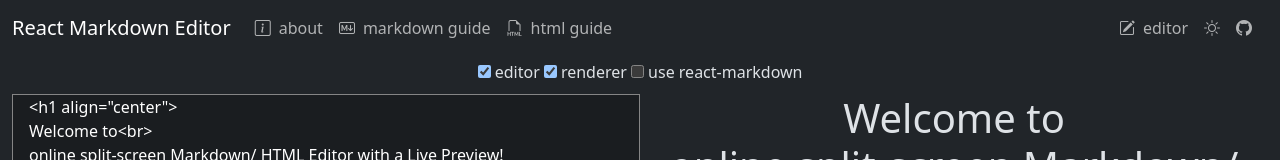
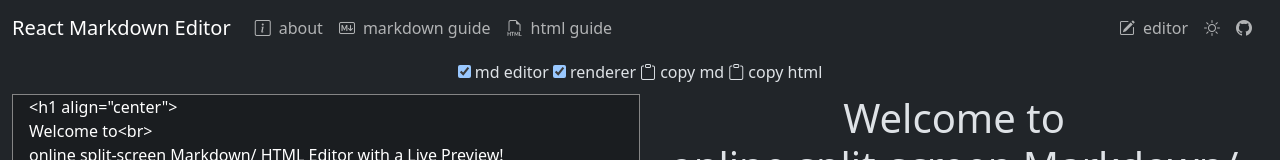
Before and after one commit to vadimgierko/markdown-text-editor, a Next.js app: page / in a window 1280 px wide. Shown: the top 160 px of the page. Built offline with nearby package versions, Linux system fonts and the light colour scheme.

Commit message:
enable copying markdown and html to clipboard

```diff
--- a/src/components/MarkdownEditor/index.js
+++ b/src/components/MarkdownEditor/index.js
@@ -1,6 +1,7 @@
 import { useEffect, useState } from "react";
 import {
 	getMarkdownFromLocalStorage,
+	prerenderSanitizeHtml,
 	saveMarkdownInStorage,
 } from "@/utils/index";
 import MarkdownRenderer from "../MarkdownRenderer";
@@ -28,6 +29,17 @@
 
 	const [localMarkdown, setLocalMarkdown] = useState();
 
+	async function copyToClipBoard(string) {
+		try {
+			await navigator.clipboard.writeText(string);
+			alert("Copied to clipboard");
+			console.log("Text copied to clipboard:");
+			console.log(string);
+		} catch (error) {
+			console.error("Failed to copy text: ", error);
+		}
+	}
+
 	// NEED TO FETCH FROM LOCAL STORAGE IN USE EFFECT
 	// BECAUSE IT RUNS ON CLIENT
 	useEffect(() => {
@@ -42,7 +54,7 @@
 	return (
 		<div className="markdown-editor-component">
 			<div className="markdown-editor-navbar">
-				{/* SHOW EDITOR TOGGLE */}
+				{/* SHOW MARKDOWN EDITOR TOGGLE */}
 				<label className="me-1">
 					<input
 						type="checkbox"
@@ -55,9 +67,10 @@
 								: showEditor
 						}
 					/>{" "}
-					editor
+					md editor
+					{/* editor */}
 				</label>
-				{/* SHOW RENDERER TOGGLE */}
+				{/* SHOW RENDERED HTML TOGGLE */}
 				<label className="me-1">
 					<input
 						type="checkbox"
@@ -72,15 +85,33 @@
 					/>{" "}
 					renderer
 				</label>
+				<span
+					onClick={async () => {
+						await copyToClipBoard(localMarkdown);
+					}}
+					className="me-1"
+					style={{ cursor: "pointer" }}
+				>
+					<i className="bi bi-clipboard"></i> copy md
+				</span>
+				<span
+					style={{ cursor: "pointer" }}
+					onClick={async () => {
+						const htmlString = await prerenderSanitizeHtml(localMarkdown);
+						await copyToClipBoard(htmlString);
+					}}
+				>
+					<i className="bi bi-clipboard"></i> copy html
+				</span>
 				{/* CUSTOM RENDERER TOGGLE */}
-				<label className="">
+				{/* <label className="">
 					<input
 						type="checkbox"
 						checked={!isCustomRenderer}
 						onChange={toggleCustomRenderer}
 					/>{" "}
 					use react-markdown
-				</label>
+				</label> */}
 			</div>
 			<div
 				className={`markdown-editor-container ${
--- a/src/content/about.ts
+++ b/src/content/about.ts
@@ -57,6 +57,7 @@
 | inline CSS styles | ❌ | ✅ |
 | embed elements | ❌ | ✅ |
 | react-markdown/ custom renderer switching | ❌ | ✅ |
+| copy markdown or HTML to clipboard | ❌ | ✅ |
 
 ---
 
--- a/src/pages/editor/index.tsx
+++ b/src/pages/editor/index.tsx
@@ -4,7 +4,6 @@
 	return <Page pageData={pageData} />;
 }
 
-// ❗✅ TODO: add getStaticProps here, even for editor
 export async function getStaticProps() {
 	const pageData: PageData = {
 		head: {
--- a/src/utils/index.js
+++ b/src/utils/index.js
@@ -12,6 +12,16 @@
 		ADD_TAGS: ["iframe"],
 	});
 	return prerendered_sanitized_html;
+}
+
+export async function copyToClipBoard(string) {
+	try {
+		await navigator.clipboard.writeText(string);
+		console.log("Text copied to clipboard:");
+		console.log(string);
+	} catch (error) {
+		console.error("Failed to copy text: ", error);
+	}
 }
 
 //==================== LOCAL STORAGE =====================//
```
